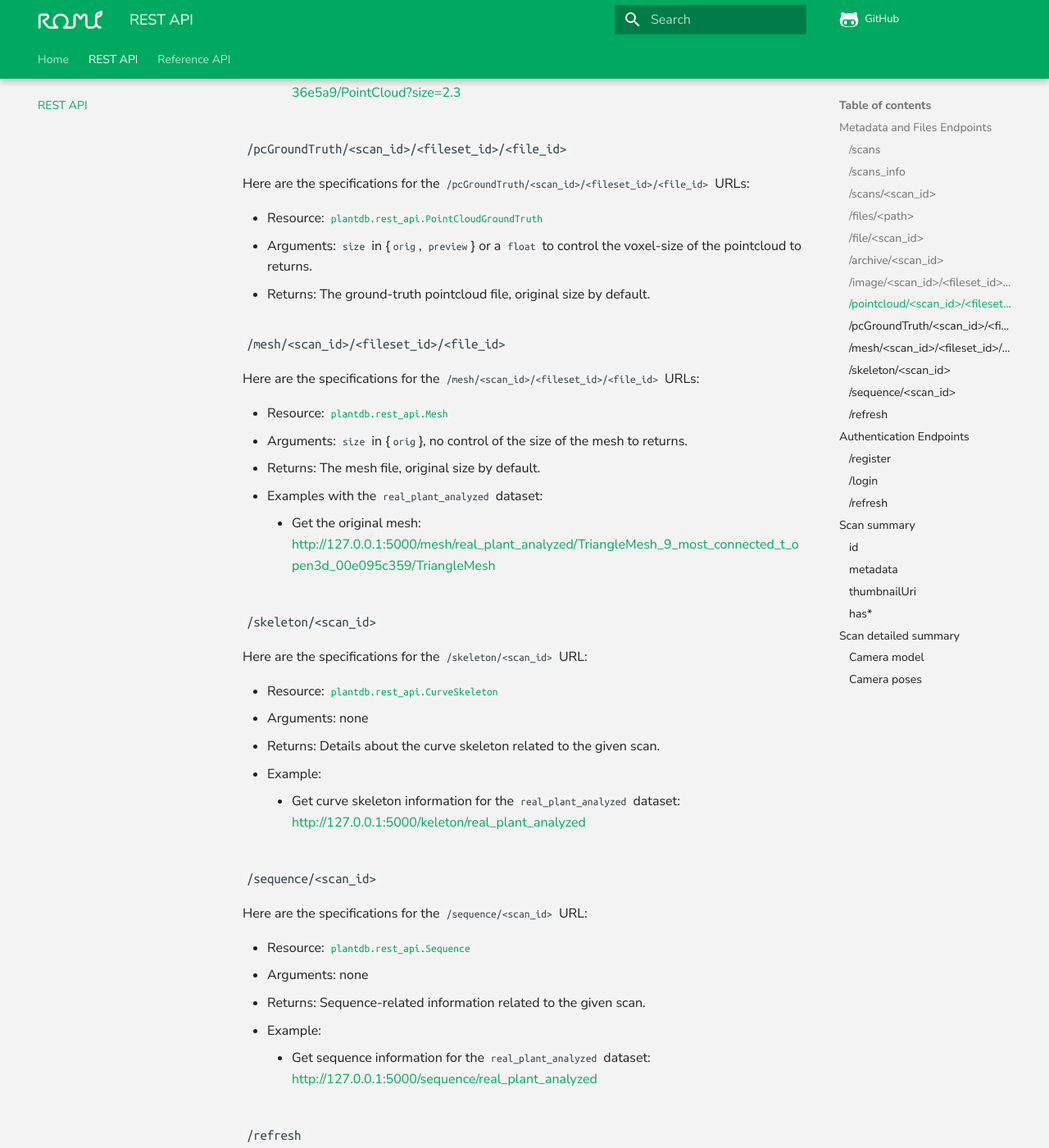
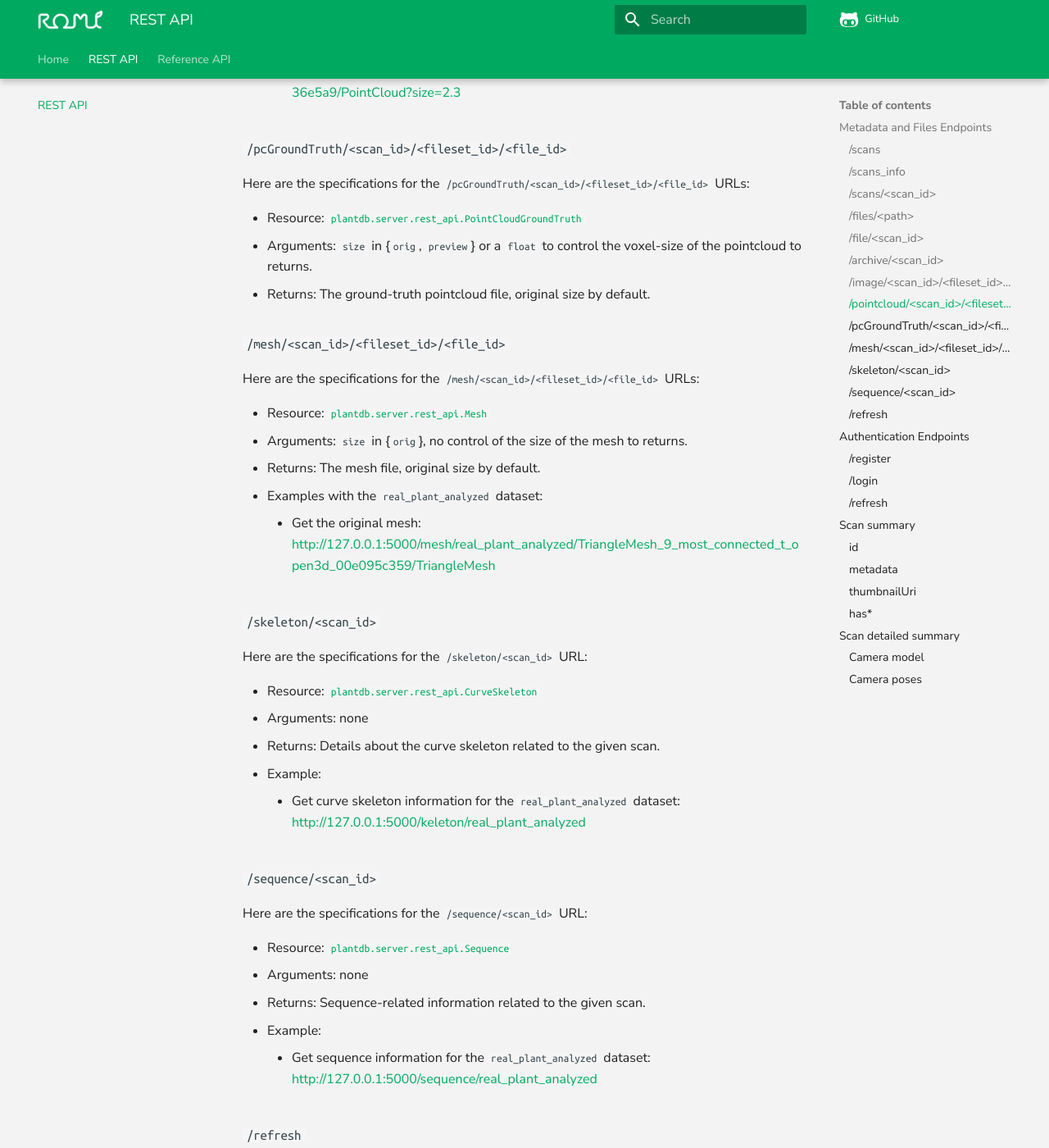
Before and after one commit to romi/plantdb, an MkDocs documentation site: the page built from docs/rest_api.md, in a window 1280 px wide and 1400 px high, scrolled down 3803 px. Shown: the whole window at 82% size. Built offline with MkDocs 1.6.1 and Material for MkDocs 9.7.7, drawn with Linux system fonts in a browser that asks for light colours; comment, search, counter and statistics services are not loaded; some of the changed text lies outside the part shown.

Commit message:
Update REST API documentation with corrected module paths
Revised all module references in the REST API docs to reflect the updated structure under `plantdb.server.rest_api`.

```diff
--- a/docs/rest_api.md
+++ b/docs/rest_api.md
@@ -2,7 +2,7 @@
 
 Hereafter we introduce the URLS to use to communicate via the PlantDB REST API.
 
-The Python implementation is done in the `plantdb.rest_api` module and the CLI to start a Flask server is in `fsdb_rest_api`.
+The Python implementation is done in the `plantdb.server.rest_api` module and the CLI to start a Flask server is in `fsdb_rest_api`.
 
 ## Metadata and Files Endpoints
 
@@ -10,7 +10,7 @@ The Python implementation is done in the `plantdb.rest_api` module and the CLI t
 
 Here are the specifications for the `/scans` URL:
 
-* Resource: [`plantdb.rest_api.ScansList`](reference/plantdb/rest_api.md#plantdb.rest_api.ScansList)
+* Resource: [`plantdb.server.rest_api.ScansList`](reference/plantdb/rest_api.md#plantdb.server.rest_api.ScansList)
 * Methods: GET
 * Arguments: `filterQuery`
 * Returns: a JSON compliant list of dictionaries.
@@ -24,7 +24,7 @@ Here are the specifications for the `/scans` URL:
 
 Here are the specifications for the `/scans_info` URL:
 
-* Resource: [`plantdb.rest_api.ScansTable`](reference/plantdb/rest_api.md#plantdb.rest_api.ScansTable)
+* Resource: [`plantdb.server.rest_api.ScansTable`](reference/plantdb/rest_api.md#plantdb.server.rest_api.ScansTable)
 * Methods: GET
 * Arguments: `filterQuery`
 * Returns: A JSON-compliant dictionary containing scan data in a tabular format, including:
@@ -43,7 +43,7 @@ Here are the specifications for the `/scans_info` URL:
 
 Here are the specifications for the `/scans/<scan_id>` URLs:
 
-* Resource: [`plantdb.rest_api.Scan`](reference/plantdb/rest_api.md#plantdb.rest_api.Scan)
+* Resource: [`plantdb.server.rest_api.Scan`](reference/plantdb/rest_api.md#plantdb.server.rest_api.Scan)
 * Arguments: none
 * Returns: a JSON compliant list of dictionaries with detailed information about the scan dataset
 * Examples with the test database:
@@ -61,7 +61,7 @@ Here are the specifications for the `/scans/<scan_id>` URLs:
 
 Here are the specifications for the `/files/<path>` URLs:
 
-* Resource: [`plantdb.rest_api.File`](reference/plantdb/rest_api.md#plantdb.rest_api.File)
+* Resource: [`plantdb.server.rest_api.File`](reference/plantdb/rest_api.md#plantdb.server.rest_api.File)
 * Arguments: none
 * Returns: The content of the file.
 * Examples  `real_plant_analyzed` dataset (from the test database):
@@ -74,7 +74,7 @@ Here are the specifications for the `/files/<path>` URLs:
 
 Here are the specifications for the `/datasetfile` URL:
 
-* Resource: [`plantdb.rest_api.DatasetFile`](reference/plantdb/rest_api.md#plantdb.rest_api.DatasetFile)
+* Resource: [`plantdb.server.rest_api.DatasetFile`](reference/plantdb/rest_api.md#plantdb.server.rest_api.DatasetFile)
 * Arguments:
     * `file_upload` (POST request) - The file to be uploaded as part of the dataset.
 * Returns: A confirmation of the upload process (success or failure).
@@ -88,7 +88,7 @@ Here are the specifications for the `/datasetfile` URL:
 
 Here are the specifications for the `/archive/<scan_id>` URLs:
 
-* Resource: [`plantdb.rest_api.Archive`](reference/plantdb/rest_api.md#plantdb.rest_api.Archive)
+* Resource: [`plantdb.server.rest_api.Archive`](reference/plantdb/rest_api.md#plantdb.server.rest_api.Archive)
 * Arguments: none
 * Returns: A zip file containing the dataset.
 * Examples:
@@ -101,7 +101,7 @@ Here are the specifications for the `/archive/<scan_id>` URLs:
 
 Here are the specifications for the `/image/<scan_id>/<fileset_id>/<file_id>` URLs:
 
-* Resource: [`plantdb.rest_api.Image`](reference/plantdb/rest_api.md#plantdb.rest_api.Image)
+* Resource: [`plantdb.server.rest_api.Image`](reference/plantdb/rest_api.md#plantdb.server.rest_api.Image)
 * Arguments: `size` in {`orig`, `large`, `thumb`} to control the max size (width or height) of the image to return.
 * Returns: The image file, resized by default.
 * Examples with the `real_plant_analyzed` dataset (from the test database) and the first image of the scan (`00000_rgb`):
@@ -114,7 +114,7 @@ Here are the specifications for the `/image/<scan_id>/<fileset_id>/<file_id>` UR
 
 Here are the specifications for the `/pointcloud/<scan_id>/<fileset_id>/<file_id>` URLs:
 
-* Resource: [`plantdb.rest_api.PointCloud`](reference/plantdb/rest_api.md#plantdb.rest_api.PointCloud)
+* Resource: [`plantdb.server.rest_api.PointCloud`](reference/plantdb/rest_api.md#plantdb.server.rest_api.PointCloud)
 * Arguments: `size` in {`orig`, `preview`} or a `float` to control the voxel-size of the pointcloud to returns.
 * Returns: The point cloud file, preview size by default.
 * Examples with the `real_plant_analyzed` dataset:
@@ -129,7 +129,7 @@ Here are the specifications for the `/pointcloud/<scan_id>/<fileset_id>/<file_id
 
 Here are the specifications for the `/pcGroundTruth/<scan_id>/<fileset_id>/<file_id>` URLs:
 
-* Resource: [`plantdb.rest_api.PointCloudGroundTruth`](reference/plantdb/rest_api.md#plantdb.rest_api.PointCloudGroundTruth)
+* Resource: [`plantdb.server.rest_api.PointCloudGroundTruth`](reference/plantdb/rest_api.md#plantdb.server.rest_api.PointCloudGroundTruth)
 * Arguments: `size` in {`orig`, `preview`} or a `float` to control the voxel-size of the pointcloud to returns.
 * Returns: The ground-truth pointcloud file, original size by default.
 
@@ -137,7 +137,7 @@ Here are the specifications for the `/pcGroundTruth/<scan_id>/<fileset_id>/<file
 
 Here are the specifications for the `/mesh/<scan_id>/<fileset_id>/<file_id>` URLs:
 
-* Resource: [`plantdb.rest_api.Mesh`](reference/plantdb/rest_api.md#plantdb.rest_api.Mesh)
+* Resource: [`plantdb.server.rest_api.Mesh`](reference/plantdb/rest_api.md#plantdb.server.rest_api.Mesh)
 * Arguments: `size` in {`orig`}, no control of the size of the mesh to returns.
 * Returns: The mesh file, original size by default.
 * Examples with the `real_plant_analyzed` dataset:
@@ -148,7 +148,7 @@ Here are the specifications for the `/mesh/<scan_id>/<fileset_id>/<file_id>` URL
 
 Here are the specifications for the `/skeleton/<scan_id>` URL:
 
-* Resource: [`plantdb.rest_api.CurveSkeleton`](reference/plantdb/rest_api.md#plantdb.rest_api.CurveSkeleton)
+* Resource: [`plantdb.server.rest_api.CurveSkeleton`](reference/plantdb/rest_api.md#plantdb.server.rest_api.CurveSkeleton)
 * Arguments: none
 * Returns: Details about the curve skeleton related to the given scan.
 * Example:
@@ -159,7 +159,7 @@ Here are the specifications for the `/skeleton/<scan_id>` URL:
 
 Here are the specifications for the `/sequence/<scan_id>` URL:
 
-* Resource: [`plantdb.rest_api.Sequence`](reference/plantdb/rest_api.md#plantdb.rest_api.Sequence)
+* Resource: [`plantdb.server.rest_api.Sequence`](reference/plantdb/rest_api.md#plantdb.server.rest_api.Sequence)
 * Arguments: none
 * Returns: Sequence-related information related to the given scan.
 * Example:
@@ -167,11 +167,11 @@ Here are the specifications for the `/sequence/<scan_id>` URL:
     [http://127.0.0.1:5000/sequence/real_plant_analyzed](http://127.0.0.1:5000/sequence/real_plant_analyzed)
 
 ### `/refresh`
-Refresh the list of scans in the `plantdb.fsdb.FSDB` database.
+Refresh the list of scans in the `plantdb.server.fsdb.FSDB` database.
 
 Here are the specifications for the `/refresh` URL:
 
-* Resource: [`plantdb.rest_api.Refresh`](reference/plantdb/rest_api.md#plantdb.rest_api.Refresh)
+* Resource: [`plantdb.server.rest_api.Refresh`](reference/plantdb/rest_api.md#plantdb.server.rest_api.Refresh)
 * Arguments: none
 * Returns: `200` on completion.
 * Example: [http://127.0.0.1:5000/refresh](http://127.0.0.1:5000/refresh)
@@ -183,7 +183,7 @@ Here are the specifications for the `/refresh` URL:
 
 Here are the specifications for the `/register` URL:
 
-* Resource: [`plantdb.rest_api.Register`](reference/plantdb/rest_api.md#plantdb.rest_api.Register)
+* Resource: [`plantdb.server.rest_api.Register`](reference/plantdb/rest_api.md#plantdb.server.rest_api.Register)
 * Method: POST
 * Arguments:
     * `username`: The desired username
@@ -198,7 +198,7 @@ Here are the specifications for the `/register` URL:
 
 Here are the specifications for the `/login` URL:
 
-* Resource: [`plantdb.rest_api.Login`](reference/plantdb/rest_api.md#plantdb.rest_api.Login)
+* Resource: [`plantdb.server.rest_api.Login`](reference/plantdb/rest_api.md#plantdb.server.rest_api.Login)
 * Methods: GET, POST
 * Arguments for POST:
     * `username`: The username
@@ -213,7 +213,7 @@ Here are the specifications for the `/login` URL:
 
 Here are the specifications for the `/refresh` URL:
 
-* Resource: [`plantdb.rest_api.Refresh`](reference/plantdb/rest_api.md#plantdb.rest_api.Refresh)
+* Resource: [`plantdb.server.rest_api.Refresh`](reference/plantdb/rest_api.md#plantdb.server.rest_api.Refresh)
 * Method: GET
 * Arguments: none (requires valid authentication token in header)
 * Returns: A new authentication token.
@@ -224,7 +224,7 @@ Here are the specifications for the `/refresh` URL:
 
 ## Scan summary
 Information about scans dataset, obtained with the '/scans' URL, are grouped in a JSON dictionary.
-The template can be accessed here: [`plantdb.rest_api.get_scan_template`](reference/rest_api.md#methods)
+The template can be accessed here: [`plantdb.server.rest_api.get_scan_template`](reference/rest_api.md#methods)
 
 It is organized as follows:
 
```
